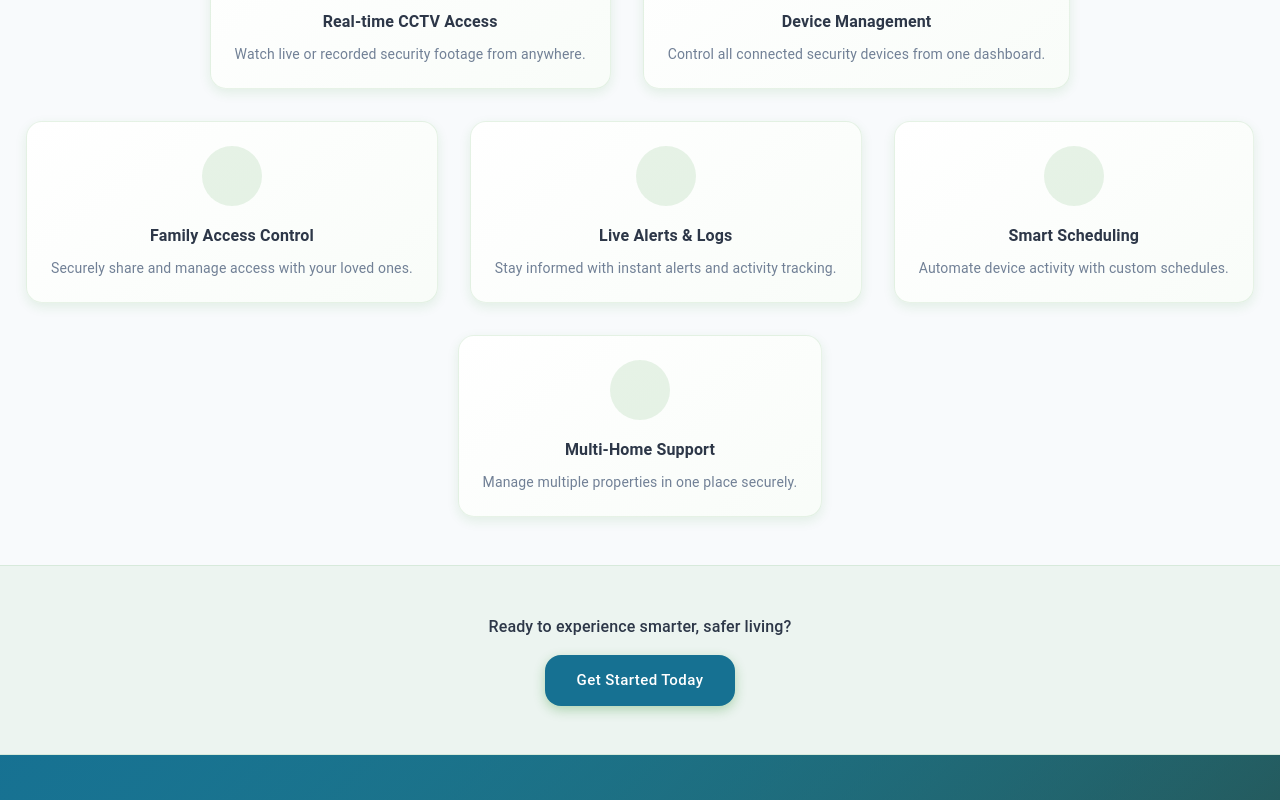
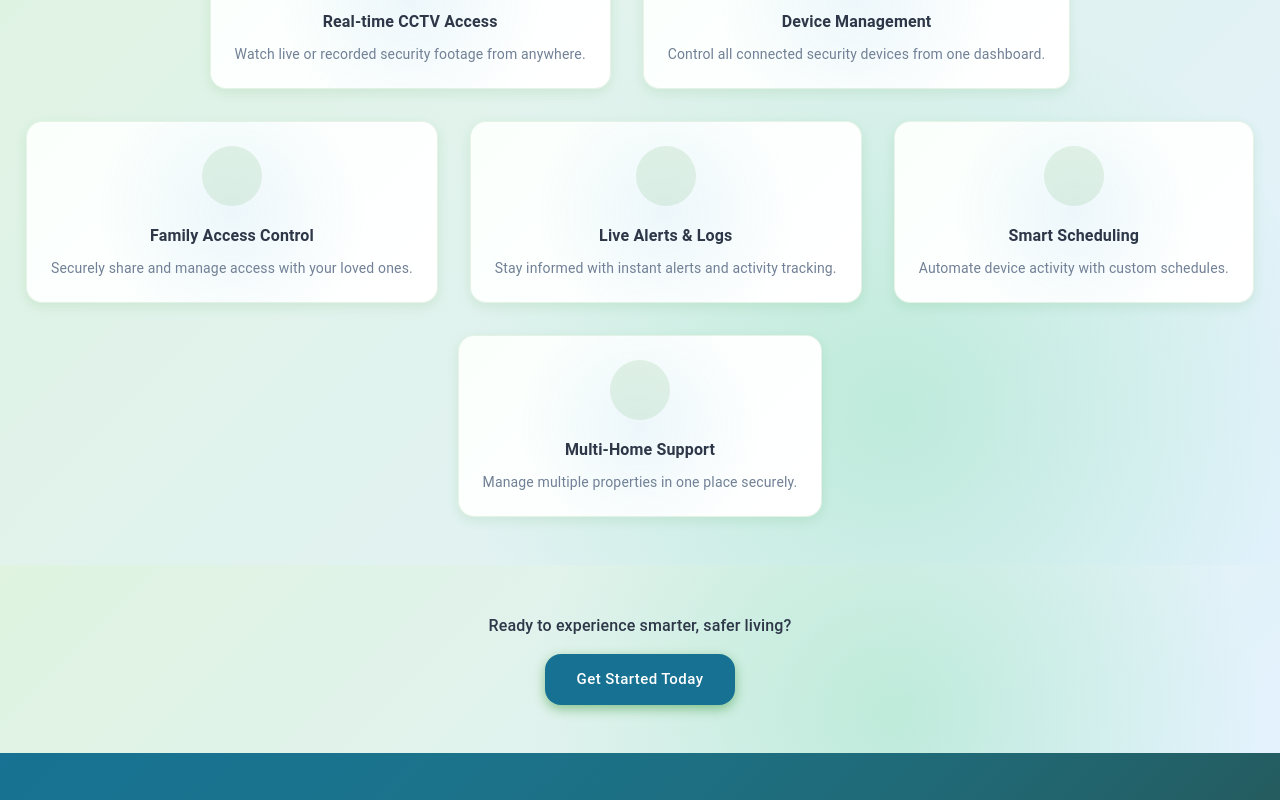
Before and after one commit to akilapilapitiya/TrueGate, a React (Vite) app in the folder frontend/: page / in a window 1280 px wide. Shown: the part 1000-1800 px from the top of the page. Built offline with nearby package versions, Linux system fonts and the light colour scheme; some icons are missing.

Commit message:
add colors to homepage

```diff
--- a/frontend/src/pages/Home.jsx
+++ b/frontend/src/pages/Home.jsx
@@ -24,6 +24,13 @@ import YouTubeIcon from "@mui/icons-material/YouTube";
 import DarkModeIcon from "@mui/icons-material/DarkMode";
 import LightModeIcon from "@mui/icons-material/LightMode";
 import { useAppTheme } from "../hooks/useAppTheme";
+
+const sectionGradient = (isDark) => ({
+  background: isDark
+    ? 'radial-gradient(circle at 30% 20%, rgba(22, 113, 146, 0.15) 0%, transparent 40%), linear-gradient(135deg, rgba(15, 23, 42, 0.98), rgba(30, 41, 59, 0.98))'
+    : 'radial-gradient(circle at 70% 80%, rgba(46, 204, 113, 0.2) 0%, transparent 40%), linear-gradient(135deg, #dff3e0ff, #E3F2FD)',
+
+});
 
 const features = [
   {
@@ -72,7 +79,7 @@ const Home = () => {
     <Box
       sx={{
         minHeight: "100vh",
-        bgcolor: theme.palette.background.default,
+        backgroundColor: theme.palette.background.default,
         color: theme.palette.text.primary,
         position: "relative",
       }}
@@ -93,9 +100,9 @@ const Home = () => {
           height: 56,
           transition: 'all 0.3s ease',
           '&:hover': {
-            bgcolor: 'rgba(255, 255, 255, 0.25)',
+            bgcolor: 'rgba(103, 51, 43, 0.25)',
             transform: 'translateY(-2px)',
-            boxShadow: '0 8px 32px rgba(22, 113, 146, 0.3)',
+            boxShadow: '0 8px 32px rgba(13, 84, 115, 0.3)',
           },
         }}
       >
@@ -402,7 +409,7 @@ const Home = () => {
 
       {/* Features Section */}
       <Slide in={showContent} direction="up" timeout={1200}>
-        <Box sx={{ px: 3, py: 6, background: theme.palette.background.default }}>
+        <Box sx={{ px: 3, py: 6, ...sectionGradient(isDarkMode), position: 'relative', zIndex: 1 }}>
           <Typography
             variant="h5"
             fontWeight={600}
@@ -419,7 +426,7 @@ const Home = () => {
                   sx={{
                     p: 3,
                     borderRadius: 4,
-                    bgcolor: theme.palette.background.paper,
+                    backgroundColor: theme.palette.background.paper,
                     boxShadow: isDarkMode ?
                       `0 4px 12px rgba(76, 175, 80, 0.1)` :
                       `0 4px 12px rgba(34, 139, 34, 0.1)`,
@@ -427,14 +434,14 @@ const Home = () => {
                     textAlign: "center",
                     transition: "all 0.3s ease",
                     border: `1px solid ${isDarkMode ? 'rgba(76, 175, 80, 0.2)' : 'rgba(34, 139, 34, 0.1)'}`,
-                    background: isDarkMode ?
-                      colors.gradients.card :
-                      'linear-gradient(145deg, rgba(255, 255, 255, 0.9) 0%, rgba(248, 252, 248, 0.9) 100%)',
+                    background: isDarkMode
+                         ? colors.gradients.featuresDark
+                         : colors.gradients.featuresLight,
                     "&:hover": {
                       transform: "translateY(-4px)",
                       boxShadow: isDarkMode ?
-                        `0 8px 24px rgba(76, 175, 80, 0.2)` :
-                        `0 8px 24px rgba(34, 139, 34, 0.2)`,
+                        `0 8px 24px rgba(19, 62, 21, 0.2)` :
+                        `0 8px 24px rgba(29, 129, 29, 0.59)`,
                       borderColor: colors.brand.primary,
                     },
                   }}
@@ -479,16 +486,15 @@ const Home = () => {
       </Slide>
 
       {/* CTA Section */}
-      <Box
-        sx={{
-          textAlign: "center",
-          py: 6,
-          px: 2,
-          backgroundColor: isDarkMode ?
-            'rgba(76, 175, 80, 0.1)' :
-            'rgba(34, 139, 34, 0.05)',
-          borderTop: `1px solid ${isDarkMode ? 'rgba(76, 175, 80, 0.2)' : 'rgba(34, 139, 34, 0.1)'}`,
-          borderBottom: `1px solid ${isDarkMode ? 'rgba(76, 175, 80, 0.2)' : 'rgba(34, 139, 34, 0.1)'}`,
+     <Box
+    sx={{
+    textAlign: "center",
+    py: 6,
+    px: 2,
+    ...sectionGradient(isDarkMode),
+    position: 'relative',
+    zIndex: 1,
+
         }}
       >
         <Typography
@@ -511,7 +517,7 @@ const Home = () => {
             borderRadius: 4,
             px: 4,
             py: 1.5,
-            boxShadow: `0 4px 12px rgba(34, 139, 34, 0.3)`,
+            boxShadow: `0 4px 12px rgba(34, 139, 34, 0.46)`,
             '&:hover': {
               bgcolor: colors.brand.tertiary,
               transform: 'translateY(-2px)',
--- a/frontend/src/theme/colors.js
+++ b/frontend/src/theme/colors.js
@@ -142,6 +142,13 @@ export const customColors = {
     // Accent gradients
     accent: "linear-gradient(45deg, rgba(46, 204, 113, 0.8) 0%, rgba(52, 152, 219, 0.8) 100%)",
     premium: "linear-gradient(135deg, rgba(22, 113, 146, 0.8) 0%, rgba(155, 89, 182, 0.6) 100%)",
+
+    // For Features and CTA sections
+    featuresDark: "radial-gradient(circle at 50% 50%, rgba(46,204,113,0.08) 0%, transparent 60%), linear-gradient(135deg, #0f172a, #1e293b)",
+    featuresLight: "radial-gradient(circle at 50% 50%, rgba(52,152,219,0.08) 0%, transparent 60%), linear-gradient(135deg, #fafffc, #ffffff)",
+
+    ctaDark: "linear-gradient(135deg, rgba(46,204,113,0.1) 0%, rgba(52,152,219,0.08) 100%), linear-gradient(135deg, #0f172a, #1e293b)",
+    ctaLight: "linear-gradient(135deg, rgba(52,152,219,0.05) 0%, rgba(46,204,113,0.08) 100%), linear-gradient(135deg, #ffffff, #f4fefc)",
   },
   tech: {
     neon: "rgb(0, 255, 127)",
```
